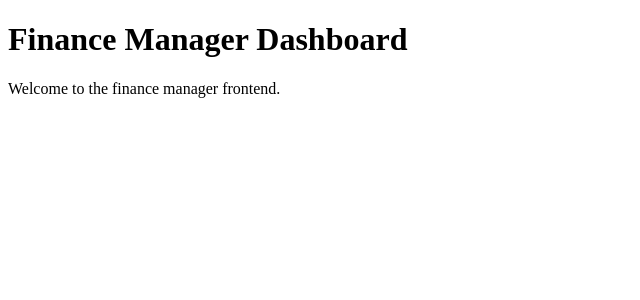
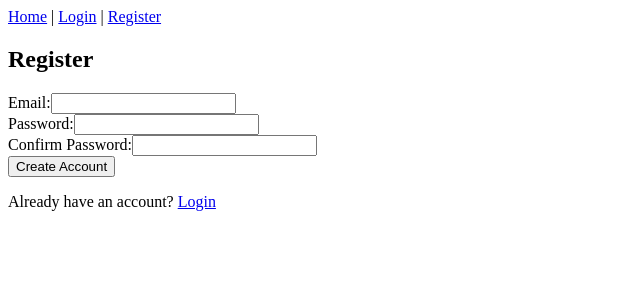
Before and after one commit to reecebaileyy/FinanceManagerDashboard, a React (Vite) app in the folder frontend/: page /register in a window 1280 px wide. Shown: the top 300 px of the page, without its empty margins (0-640 px from the left). Built offline with nearby package versions, Linux system fonts and the light colour scheme.

Commit message:
feat(frontend): add basic auth pages with validation

```diff
--- a/frontend/package.json
+++ b/frontend/package.json
@@ -11,7 +11,8 @@
   },
   "dependencies": {
     "react": "^18.2.0",
-    "react-dom": "^18.2.0"
+    "react-dom": "^18.2.0",
+    "react-router-dom": "^7.8.2"
   },
   "devDependencies": {
     "@vitejs/plugin-react": "^4.0.0",
--- a/frontend/src/App.jsx
+++ b/frontend/src/App.jsx
@@ -1,11 +1,28 @@
 import React from 'react';
+import { BrowserRouter as Router, Routes, Route, Link } from 'react-router-dom';
+import Login from './pages/Login.jsx';
+import Register from './pages/Register.jsx';
 
 function App() {
   return (
-    <div>
-      <h1>Finance Manager Dashboard</h1>
-      <p>Welcome to the finance manager frontend.</p>
-    </div>
+    <Router>
+      <nav>
+        <Link to="/">Home</Link> | <Link to="/login">Login</Link> | <Link to="/register">Register</Link>
+      </nav>
+      <Routes>
+        <Route
+          path="/"
+          element={
+            <div>
+              <h1>Finance Manager Dashboard</h1>
+              <p>Welcome to the finance manager frontend.</p>
+            </div>
+          }
+        />
+        <Route path="/login" element={<Login />} />
+        <Route path="/register" element={<Register />} />
+      </Routes>
+    </Router>
   );
 }
 
--- /dev/null
+++ b/frontend/src/pages/Login.jsx
@@ -0,0 +1,60 @@
+import React, { useState } from 'react';
+import { Link } from 'react-router-dom';
+
+function Login() {
+  const [email, setEmail] = useState('');
+  const [password, setPassword] = useState('');
+  const [errors, setErrors] = useState({});
+
+  const handleSubmit = (e) => {
+    e.preventDefault();
+    const errs = {};
+    if (!/^[^\s@]+@[^\s@]+\.[^\s@]+$/.test(email)) {
+      errs.email = 'Invalid email address';
+    }
+    if (password.length < 8) {
+      errs.password = 'Password must be at least 8 characters';
+    }
+    setErrors(errs);
+    if (Object.keys(errs).length === 0) {
+      // TODO: integrate with backend login API
+      console.log('Logging in', { email, password });
+    }
+  };
+
+  return (
+    <div>
+      <h2>Login</h2>
+      <form onSubmit={handleSubmit} noValidate>
+        <div>
+          <label htmlFor="email">Email:</label>
+          <input
+            type="email"
+            id="email"
+            value={email}
+            onChange={(e) => setEmail(e.target.value)}
+            required
+          />
+          {errors.email && <p className="error">{errors.email}</p>}
+        </div>
+        <div>
+          <label htmlFor="password">Password:</label>
+          <input
+            type="password"
+            id="password"
+            value={password}
+            onChange={(e) => setPassword(e.target.value)}
+            required
+          />
+          {errors.password && <p className="error">{errors.password}</p>}
+        </div>
+        <button type="submit">Login</button>
+      </form>
+      <p>
+        Need an account? <Link to="/register">Register</Link>
+      </p>
+    </div>
+  );
+}
+
+export default Login;
--- /dev/null
+++ b/frontend/src/pages/Register.jsx
@@ -0,0 +1,77 @@
+import React, { useState } from 'react';
+import { Link } from 'react-router-dom';
+
+function Register() {
+  const [email, setEmail] = useState('');
+  const [password, setPassword] = useState('');
+  const [confirmPassword, setConfirmPassword] = useState('');
+  const [errors, setErrors] = useState({});
+
+  const handleSubmit = (e) => {
+    e.preventDefault();
+    const errs = {};
+    if (!/^[^\s@]+@[^\s@]+\.[^\s@]+$/.test(email)) {
+      errs.email = 'Invalid email address';
+    }
+    if (password.length < 8) {
+      errs.password = 'Password must be at least 8 characters';
+    }
+    if (password !== confirmPassword) {
+      errs.confirmPassword = 'Passwords do not match';
+    }
+    setErrors(errs);
+    if (Object.keys(errs).length === 0) {
+      // TODO: integrate with backend registration API
+      console.log('Registering', { email, password });
+    }
+  };
+
+  return (
+    <div>
+      <h2>Register</h2>
+      <form onSubmit={handleSubmit} noValidate>
+        <div>
+          <label htmlFor="email">Email:</label>
+          <input
+            type="email"
+            id="email"
+            value={email}
+            onChange={(e) => setEmail(e.target.value)}
+            required
+          />
+          {errors.email && <p className="error">{errors.email}</p>}
+        </div>
+        <div>
+          <label htmlFor="password">Password:</label>
+          <input
+            type="password"
+            id="password"
+            value={password}
+            onChange={(e) => setPassword(e.target.value)}
+            required
+          />
+          {errors.password && <p className="error">{errors.password}</p>}
+        </div>
+        <div>
+          <label htmlFor="confirmPassword">Confirm Password:</label>
+          <input
+            type="password"
+            id="confirmPassword"
+            value={confirmPassword}
+            onChange={(e) => setConfirmPassword(e.target.value)}
+            required
+          />
+          {errors.confirmPassword && (
+            <p className="error">{errors.confirmPassword}</p>
+          )}
+        </div>
+        <button type="submit">Create Account</button>
+      </form>
+      <p>
+        Already have an account? <Link to="/login">Login</Link>
+      </p>
+    </div>
+  );
+}
+
+export default Register;
```
Also changed, not shown: 1 other file (tests, documents, lock files or other folders).
